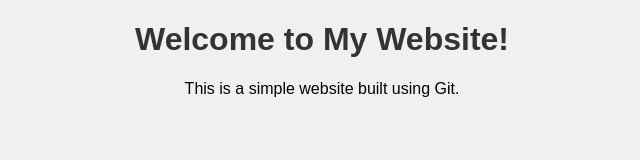
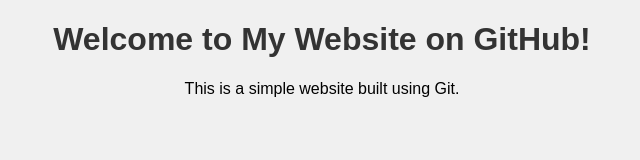
Before and after one commit to Peterroger888/my-website, a plain HTML site: page index.html in a window 1280 px wide. Shown: the whole page, without its empty margins (318-958 px from the left). Drawn offline with Linux system fonts and the light colour scheme.

Commit message:
Intial commit: Created a simple website

```diff
--- a/index.html
+++ b/index.html
@@ -7,7 +7,7 @@
     <link rel="stylesheet" href="styles.css">
 </head>
 <body>
-    <h1>Welcome to My Website!</h1>
+    <h1>Welcome to My Website on GitHub!</h1>
     <p>This is a simple website built using Git.</p>
 </body>
 </html>
```
